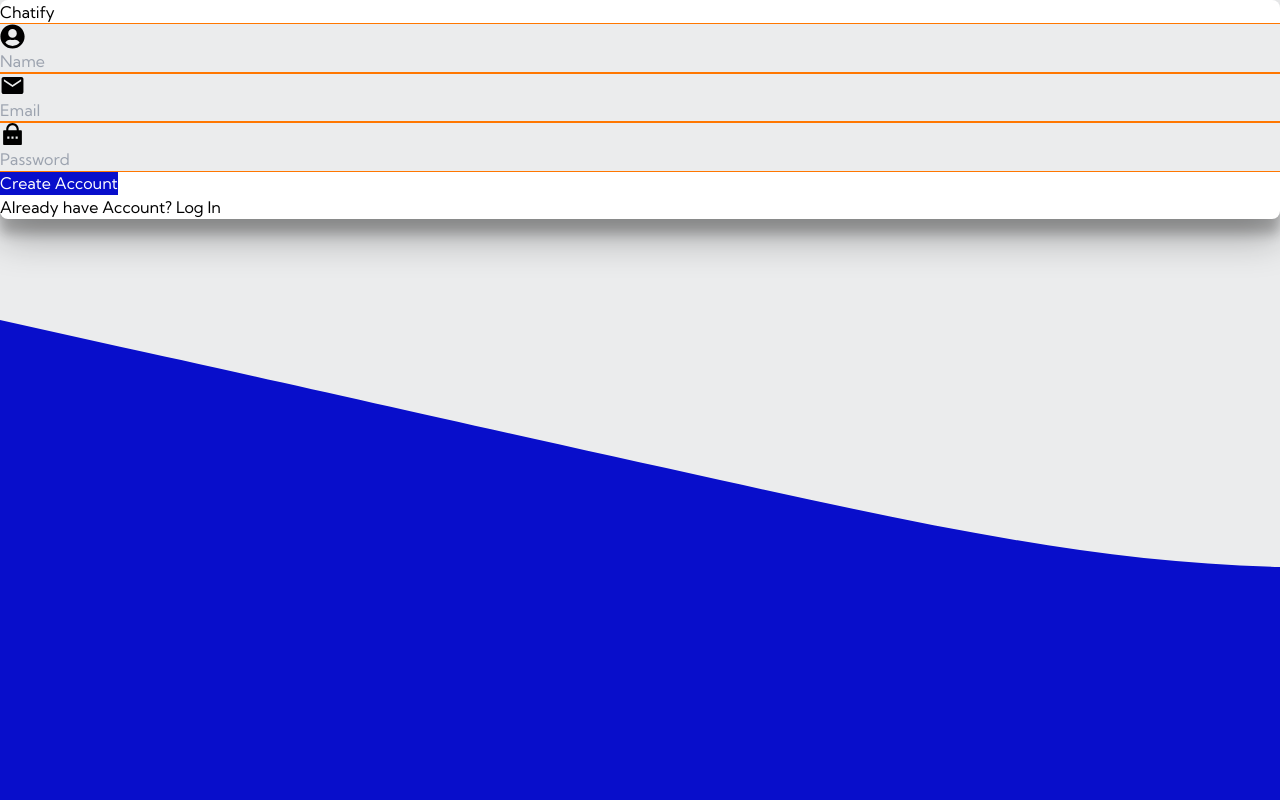
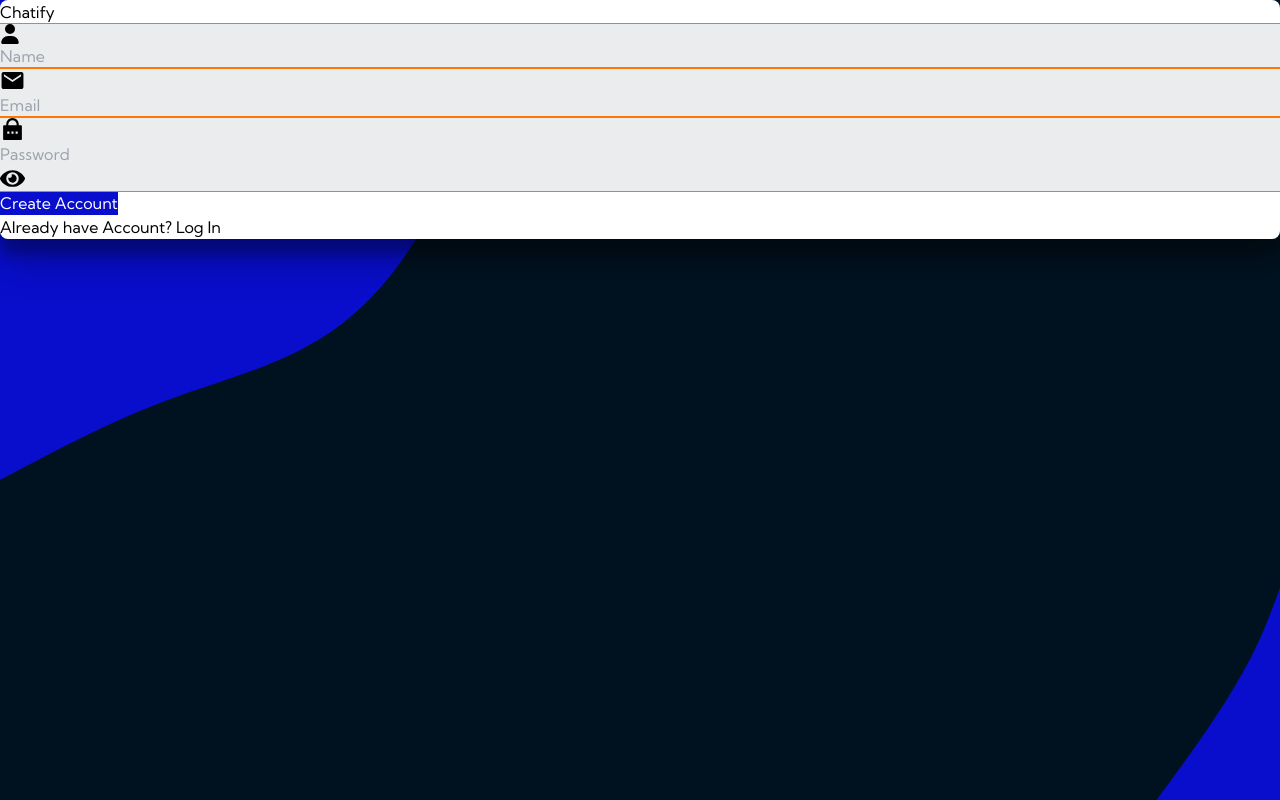
Before and after one commit to abhijeetvinkare/ChatNexus, a React (Vite) app: page /sign-up in a window 1280 px wide. Built offline with nearby package versions, Linux system fonts and the light colour scheme.

Commit message:
initial commit

```diff
--- a/src/Pages/LoginandSignupPages/Login/Login.jsx
+++ b/src/Pages/LoginandSignupPages/Login/Login.jsx
@@ -1,11 +1,21 @@
-import React from "react";
+import React, { useState } from "react";
 import "./Login.css";
 import { NavLink } from "react-router-dom";
 import { FcGoogle } from "react-icons/fc";
 import { IoMdMail } from "react-icons/io";
 import { RiLockPasswordFill } from "react-icons/ri";
+import { FaEye } from "react-icons/fa";
+import { FaEyeSlash } from "react-icons/fa";
 
 function Login() {
+  const [passwordShow, setPasswordShow] = useState(true);
+  const [inputType, setInputType] = useState("password");
+
+  function handlePasswordShow() {
+    setPasswordShow(!passwordShow)
+    setInputType(inputType === 'password' ? 'text' : 'password');
+  }
+
   return (
     <div className="login-main flex justify-center items-center">
       <div className="login-child-container flex items-center justify-center gap-7 flex-col w-[350px] max-sm:w-80 h-[530px]">
@@ -23,18 +33,35 @@
             />
           </div>
           <div className="login-form-input-div flex items-center">
-            <RiLockPasswordFill size={25} className="ml-2" />
+            <RiLockPasswordFill size={27} className="ml-2" />
             <input
               className="login-form-input p-3 w-full font-medium text-lg"
-              type="password"
+              type={inputType}
               name=""
               id=""
               placeholder="Password"
               required
             />
+
+            {passwordShow ? (
+              <FaEye
+                size={25}
+                className="mr-2 cursor-pointer"
+                onClick={handlePasswordShow}
+              />
+            ) : (
+              <FaEyeSlash
+                size={25}
+                className="mr-2 cursor-pointer"
+                onClick={handlePasswordShow}
+              />
+            )}
           </div>
 
-          <button type="submit" className="login-form-btn-login w-full p-3 font-semibold">
+          <button
+            type="submit"
+            className="login-form-btn-login w-full p-3 font-semibold"
+          >
             Login
           </button>
         </form>
--- /dev/null
+++ b/src/Pages/LoginandSignupPages/Signup/Signup.css
@@ -0,0 +1,6 @@
+.signup-main{
+    background-image:url(/src/assets/svg/signupBack.svg);
+    background-repeat: no-repeat;
+    background-size: cover;
+    height: 100vh;
+}
--- a/src/Pages/LoginandSignupPages/Signup/Signup.jsx
+++ b/src/Pages/LoginandSignupPages/Signup/Signup.jsx
@@ -1,21 +1,31 @@
-import React from 'react'
+import React, { useState } from 'react'
 import { NavLink } from "react-router-dom";
 import { IoMdMail } from "react-icons/io";
 import { RiLockPasswordFill } from "react-icons/ri";
 import { FaUser } from "react-icons/fa6";
-import { FaUserCircle } from "react-icons/fa";
+import { FaEye } from "react-icons/fa";
+import { FaEyeSlash } from "react-icons/fa";
+import "./Signup.css"
 
 function Signup() {
+  const [passwordShow, setPasswordShow] = useState(true);
+  const [inputType, setInputType] = useState("password");
+
+  function handlePasswordShow() {
+    setPasswordShow(!passwordShow)
+    setInputType(inputType === 'password' ? 'text' : 'password');
+  }
+
   return (
-    <div className="login-main flex justify-center items-center">
+    <div className="signup-main flex justify-center items-center">
       <div className="login-child-container flex items-center justify-center gap-7 flex-col w-[350px] max-sm:w-80 h-[530px]">
         <h1 className="text-4xl font-bold mt-2">Chatify</h1>
         <form className="flex items-center flex-col gap-8 w-64 mt-4">
         <div className="login-form-input-div flex items-center">
-            <FaUserCircle size={25} className="ml-2" />
+            <FaUser size={20} className="ml-2" />
             <input
               className="login-form-input p-3 w-full font-medium text-lg"
-              type="email"
+              type="text"
               name=""
               id=""
               placeholder="Name"
@@ -37,12 +47,25 @@
             <RiLockPasswordFill size={25} className="ml-2" />
             <input
               className="login-form-input p-3 w-full font-medium text-lg"
-              type="password"
+              type={inputType}
               name=""
               id=""
               placeholder="Password"
               required
             />
+            {passwordShow ? (
+              <FaEye
+                size={25}
+                className="mr-2 cursor-pointer"
+                onClick={handlePasswordShow}
+              />
+            ) : (
+              <FaEyeSlash
+                size={25}
+                className="mr-2 cursor-pointer"
+                onClick={handlePasswordShow}
+              />
+            )}
           </div>
 
           <button type="submit" className="login-form-btn-login w-full p-3 font-semibold">
```
Also changed, not shown: src/assets/svg/loginBack.svg, src/assets/svg/signupBack.svg (added).
